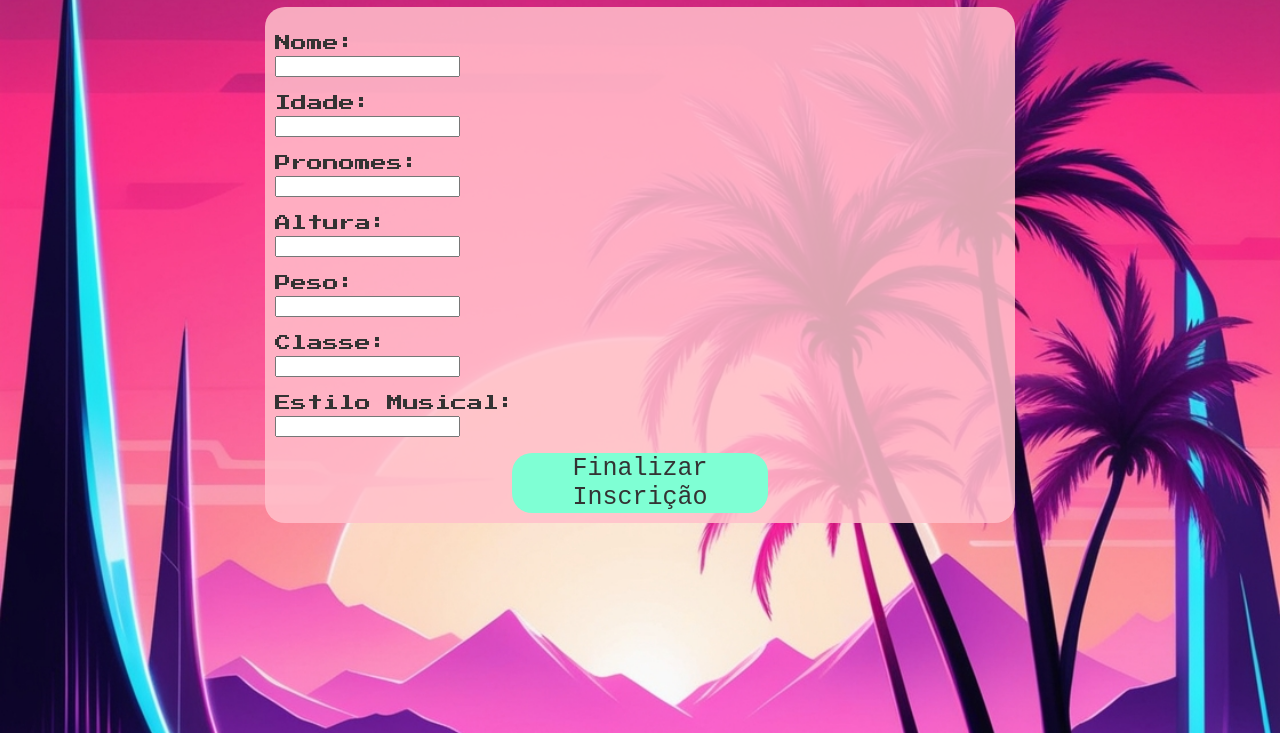
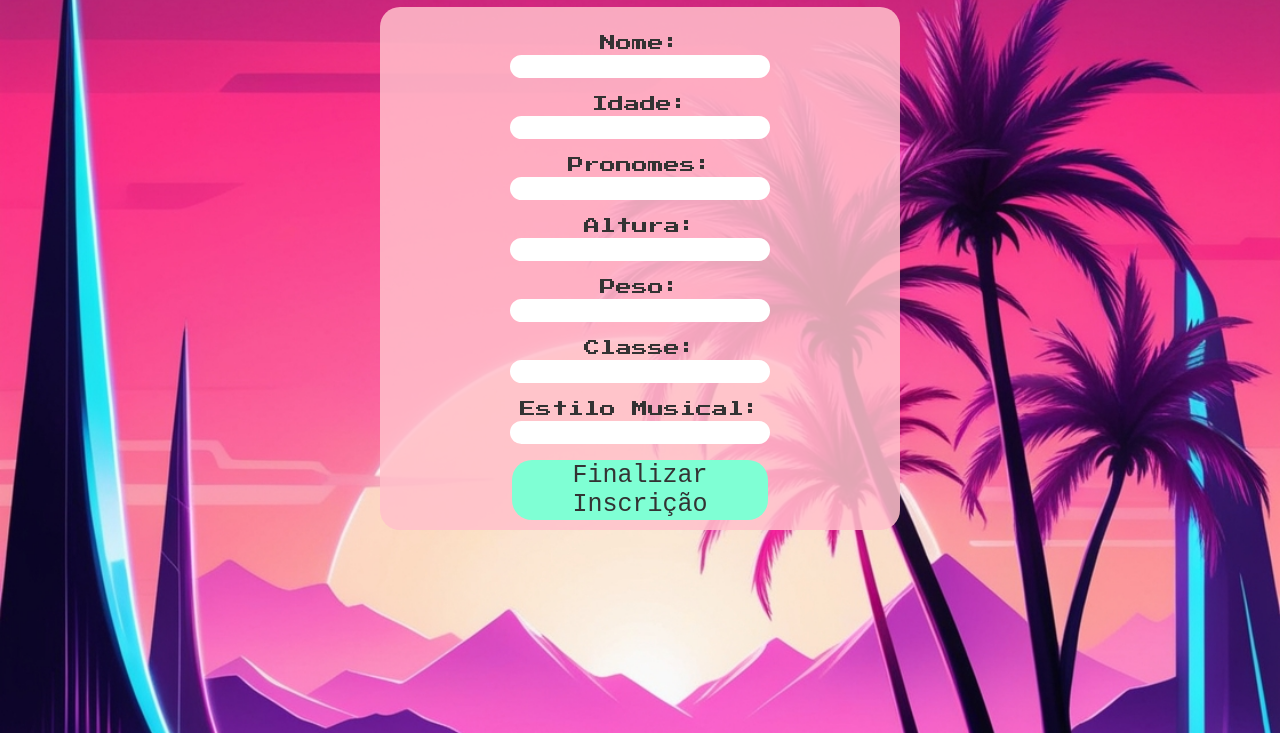
Before and after one commit to Caulim-Leandro-Martins/eu_sai_de_capelinha, a plain HTML site: page IdolMasters/testeKL/index.html in a window 1280 px wide. Both pictures are taken after a click on the button "Inscreva-se agora!". Shown: the part 67-800 px from the top of the page. Drawn offline with Linux system fonts and the light colour scheme; a web font is replaced by a local one.

Commit message:
Progresso em Idol Masters continuado.

```diff
--- a/IdolMasters/testeKL/index.html
+++ b/IdolMasters/testeKL/index.html
@@ -24,34 +24,34 @@
     <div id="frm">
       <form>
         <p>
-          <label >Nome:</label><br>
-          <input type="text" class="campo">
+          <label>Nome:</label><br>
+          <input type="text" class="campo" id="nome" required>
         </p>
         <p>
           <label>Idade:</label><br>
-          <input type="text" class="campo">
+          <input type="text" class="campo" id="idad" required>
         </p>
         <p>
           <label>Pronomes:</label><br>
-          <input type="text" class="campo">
+          <input type="text" class="campo" id="pron" required>
         </p>
         <p>
           <label>Altura:</label><br>
-          <input type="text" class="campo">
+          <input type="text" class="campo" id="altu" required>
         </p>
         <p>
           <label>Peso:</label><br>
-          <input type="text" class="campo">
+          <input type="text" class="campo" id="peso" required>
         </p>
         <p>
           <label>Classe:</label><br>
-          <input type="text" class="campo">
+          <input type="text" class="campo" id="clas" required>
         </p>
         <p>
           <label>Estilo Musical:</label><br>
-          <input type="text" class="campo">
+          <input type="text" class="campo" id="esmu" required>
         </p>
-        <button type="submit" class="bt" id="final">Finalizar Inscrição</button>
+        <button type="submit" class="bt" id="final" onclick="completa()">Finalizar Inscrição</button>
       </form>
     </div>
     <script src="./script.js"></script>
--- a/IdolMasters/testeKL/script.js
+++ b/IdolMasters/testeKL/script.js
@@ -2,3 +2,4 @@ function revela(){
     document.getElementById('carta').style.display = 'none';
     document.getElementById('frm').style.display = 'block';
 }
+function completa(){}
--- a/IdolMasters/testeKL/style.css
+++ b/IdolMasters/testeKL/style.css
@@ -39,7 +39,15 @@ div{
     transition:0.25s;
 }
 #frm{
-    display:none
+    text-align:center;
+    display:none;
+    width:500px;
+
+}
+.campo{
+    width:250px;
+    border:3px solid #ffffff;
+    border-radius:20px;
 }
 .bt:hover{
     background-color:#00ffff;
```
